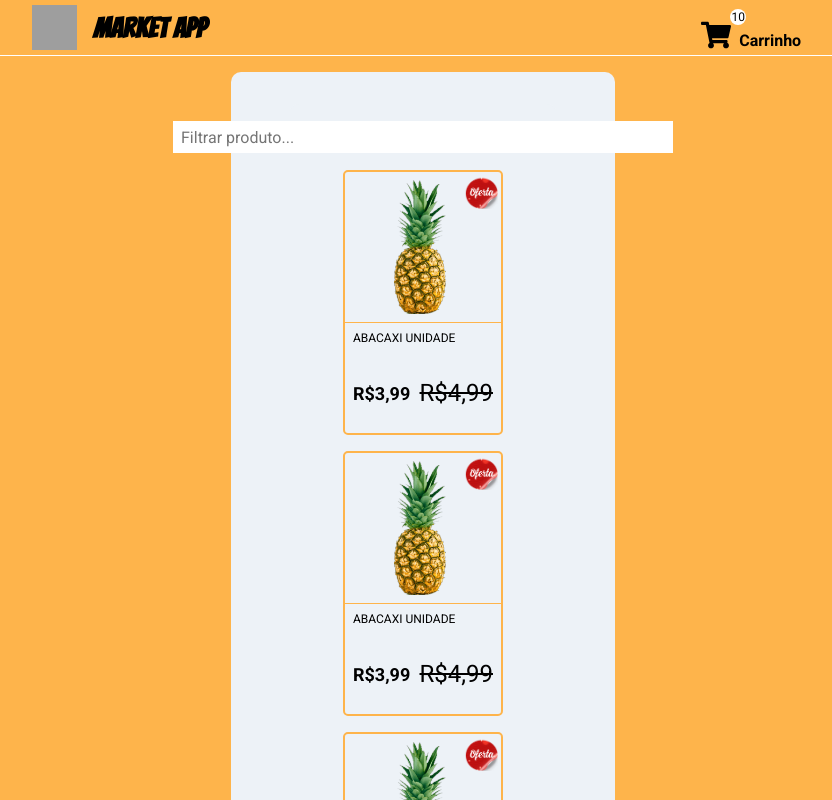
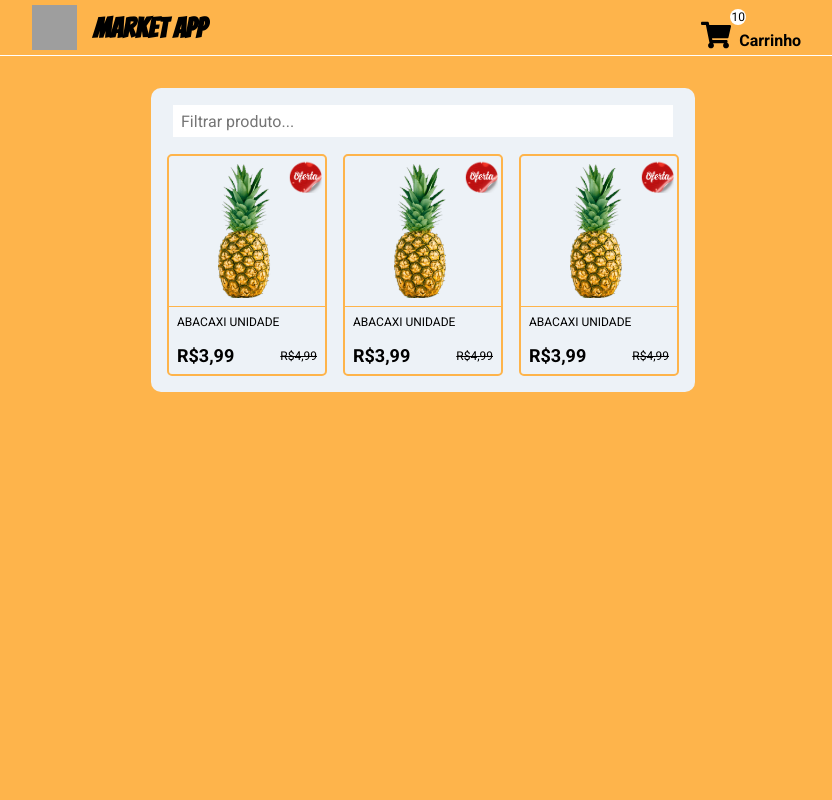
Before and after one commit to gbelther/market-app, a React (Create React App) app: page / in a window 1280 px wide. Shown: the top 800 px of the page, without its empty margins (217-1049 px from the left). Built offline with nearby package versions, Linux system fonts and the light colour scheme; grey boxes are pictures that could not be loaded.

Commit message:
Fix the styles of container from home

```diff
--- a/src/pages/Home/index.tsx
+++ b/src/pages/Home/index.tsx
@@ -7,7 +7,7 @@ export function Home() {
     <>
       <Header />
 
-      <div className="container">
+      <div className="container-home">
         <main className="container-main">
           <section className="inputs-wrapper">
             <input type="text" name="" placeholder="Filtrar produto..." />
--- a/src/pages/Home/styles.scss
+++ b/src/pages/Home/styles.scss
@@ -1,4 +1,4 @@
-.container {
+.container-home {
   background-color: var(--orange-100);
   width: 100%;
 
```
